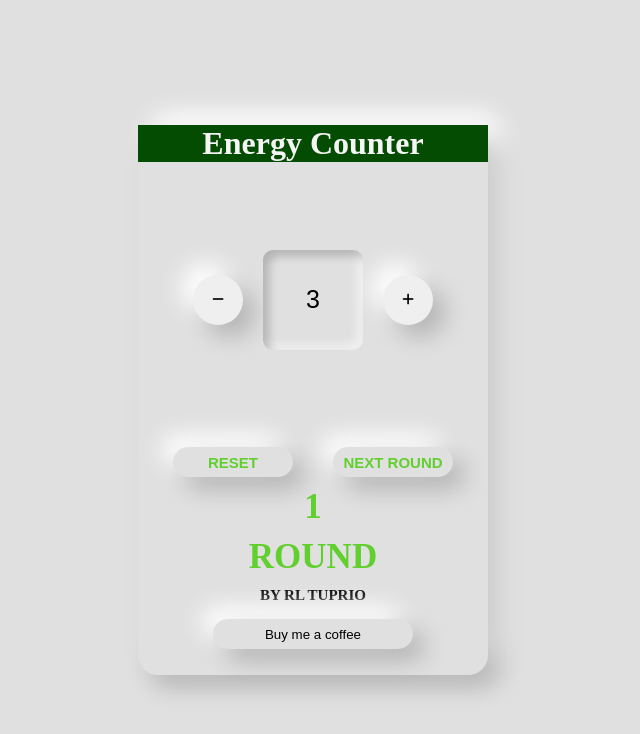
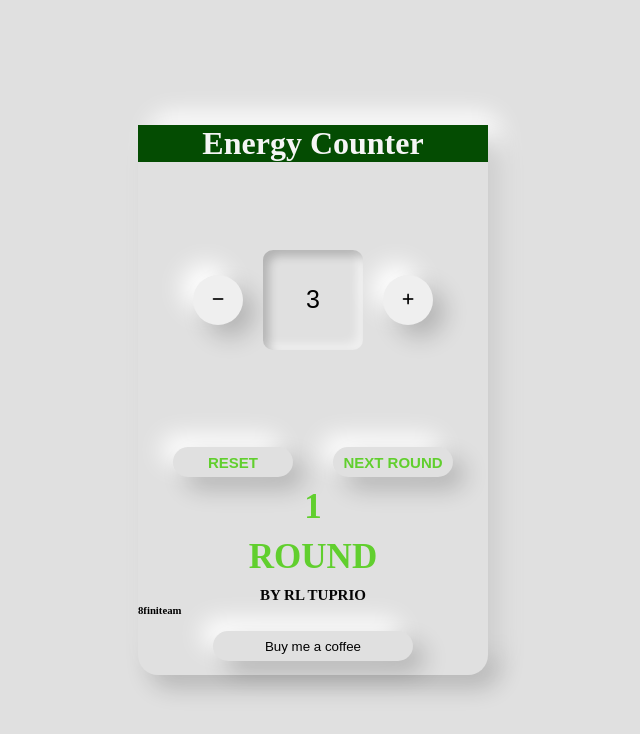
Before and after one commit to leemonnadee/Enegy_Counter, a plain HTML site: page index.html in a window 1280 px wide. Shown: the whole page, without its empty margins (327-967 px from the left). Drawn offline with nearby package versions, Linux system fonts and the light colour scheme.

Commit message:
Update index.html

```diff
--- a/index.html
+++ b/index.html
@@ -36,7 +36,7 @@
     </div>
 
 
-    <h5>By RL Tuprio</h5>
+    <h5>By RL Tuprio <h6>8finiteam</h6></h5>
 <div class="me">
     <button id="donate">Buy me a coffee</button>
 </div>
```
